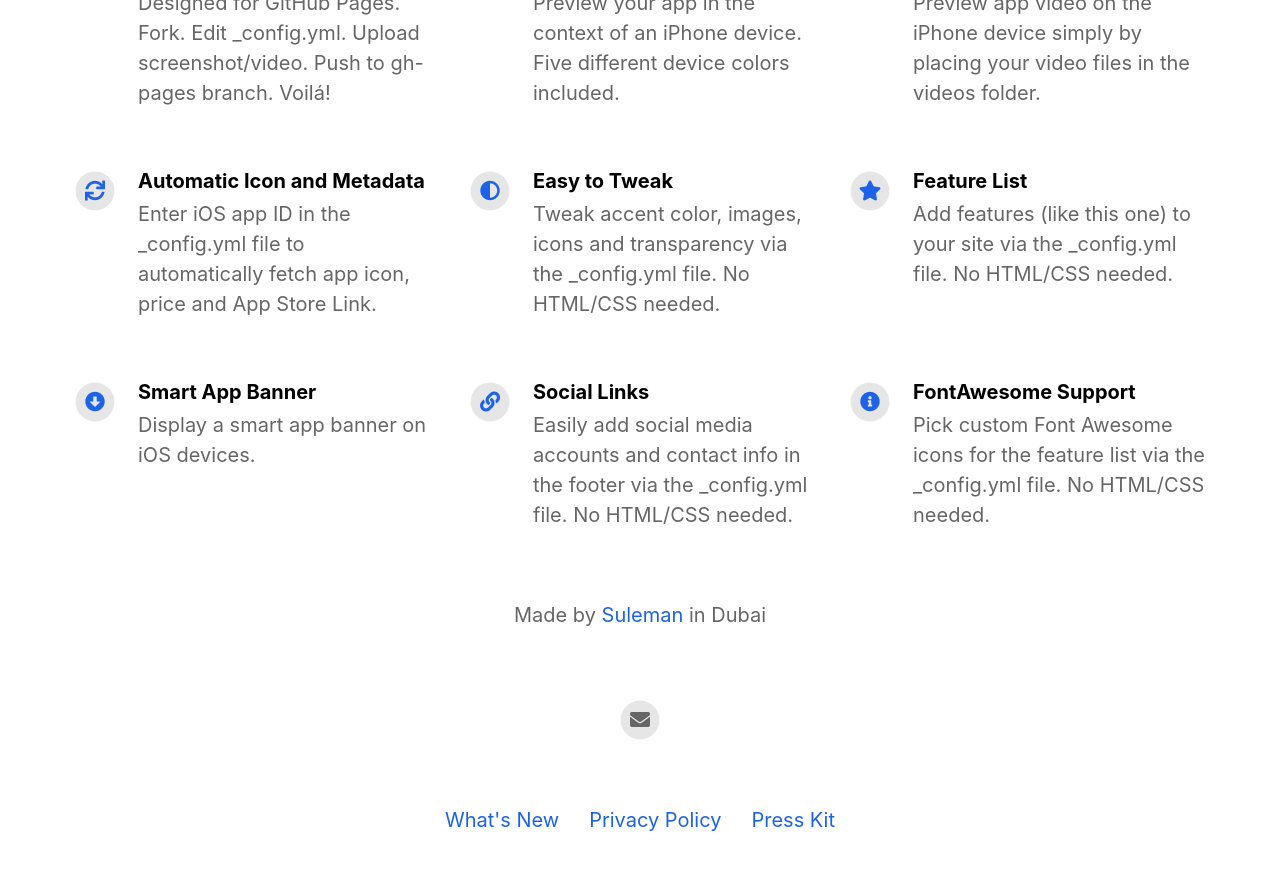
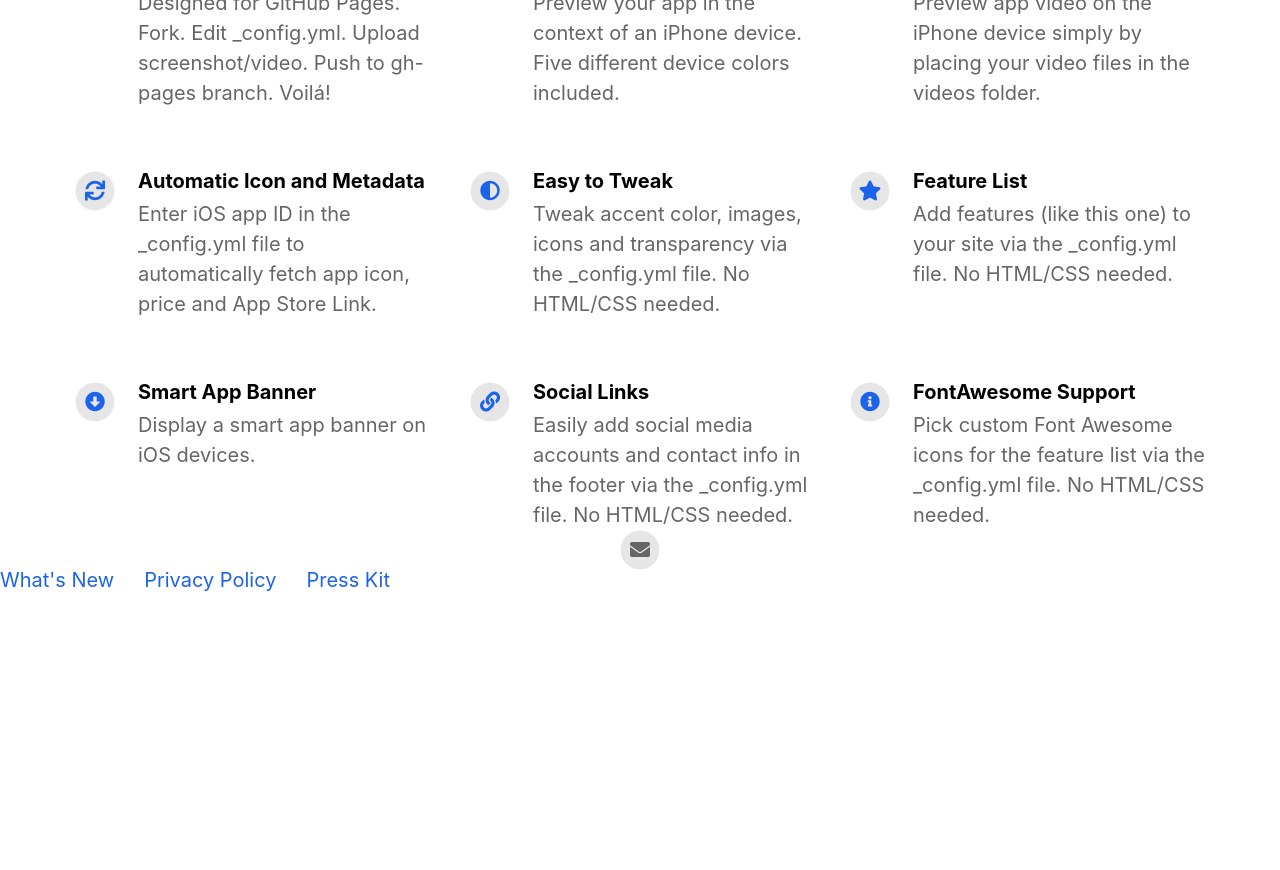
Before and after one commit to emilbaehr/automatic-app-landing-page, a Jekyll site: the page built from index.html, in a window 1280 px wide and 900 px high, scrolled down 1124 px. Shown: the top 870 px of the window. Built offline with Jekyll 4.4.1, drawn with Linux system fonts in a browser that asks for light colours; nearby versions of some CDN libraries; after the commit the page ends 1784 px from its top, so only the background shows below that.

Commit message:
Update footer.html

```diff
--- a/_includes/footer.html
+++ b/_includes/footer.html
@@ -1,6 +1,4 @@
 <footer>
-	<p class="footerText">Made by {% if site.your_link %}<a href="{{ site.your_link }}">{% endif %}{{ site.your_name }}{% if site.your_link %}</a>{% endif %}{% if site.your_city %} in {{ site.your_city }}{% endif %}</p>
-	<div class="footerIcons">
 
 		{% if site.facebook_username %}
 			<a href="https://facebook.com/{{ site.facebook_username }}">
```
